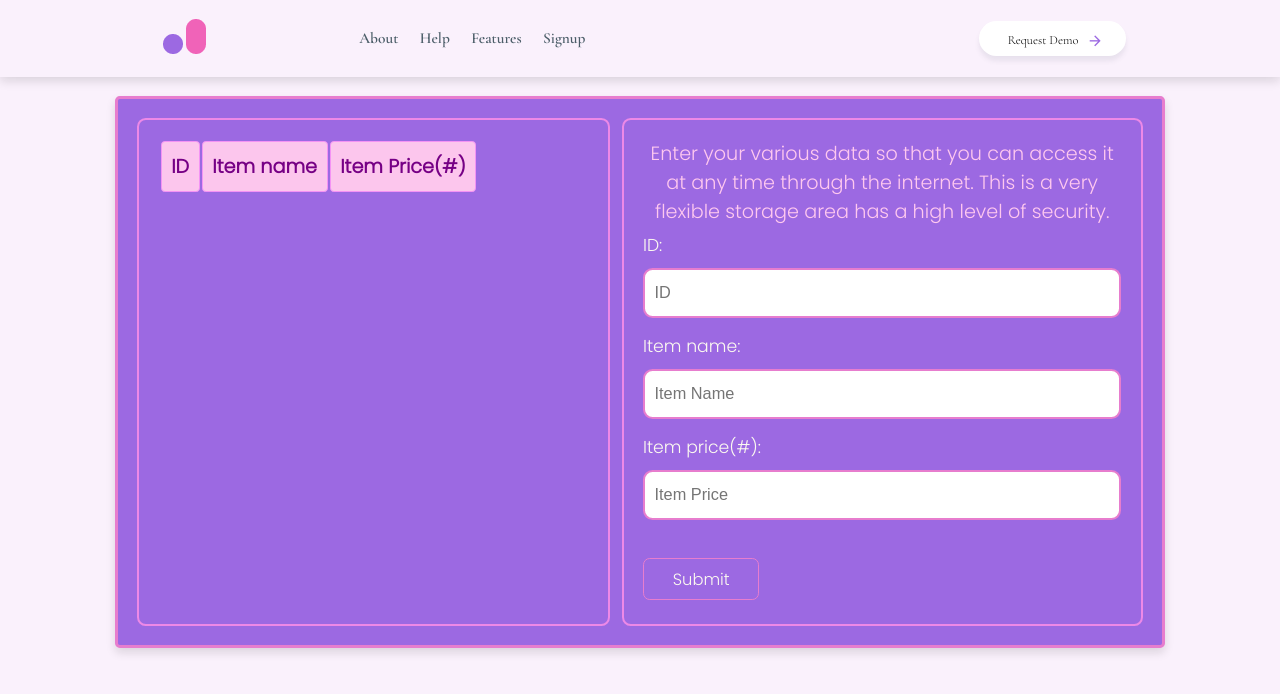
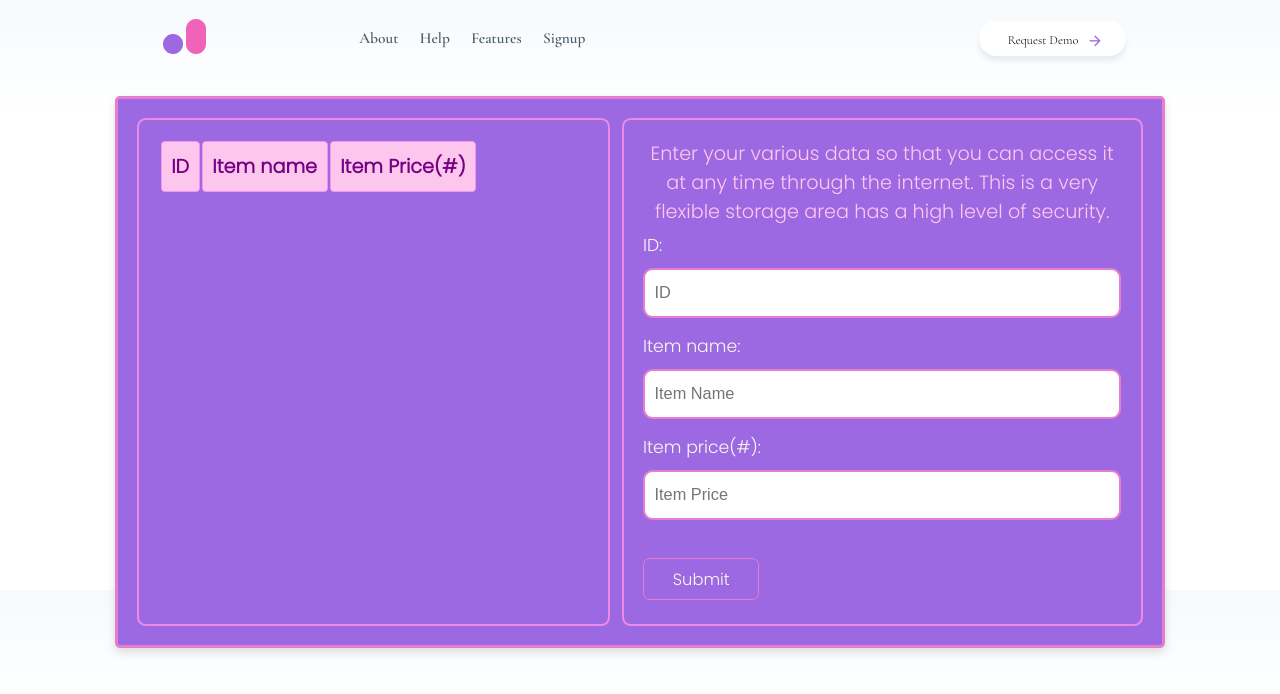
Before and after one commit to DEVOPEOLUWA/demo-storage-, a plain HTML site: page index.html in a window 1280 px wide. Drawn offline with nearby package versions, Linux system fonts and the light colour scheme.

Commit message:
Update demo.css

```diff
--- a/demo.css
+++ b/demo.css
@@ -28,7 +28,7 @@ html::-webkit-scrollbar-thumb{
   body{
    position: static;
    padding: 2rem 9%;
-  background:#faf1fc;
+ background: linear-gradient(180deg, #F6FAFD 0%, #FFFFFF 19.4%);
   }
   header{
     position: fixed;
@@ -42,7 +42,6 @@ html::-webkit-scrollbar-thumb{
    justify-content: space-between;
    font-family:'Cormorant Garamond', serif;
    padding: 4rem 12%;
-   box-shadow: 0 .5rem 1rem rgba(14, 14, 14, 0.125) ;
    }
   header .logo{
 
```
